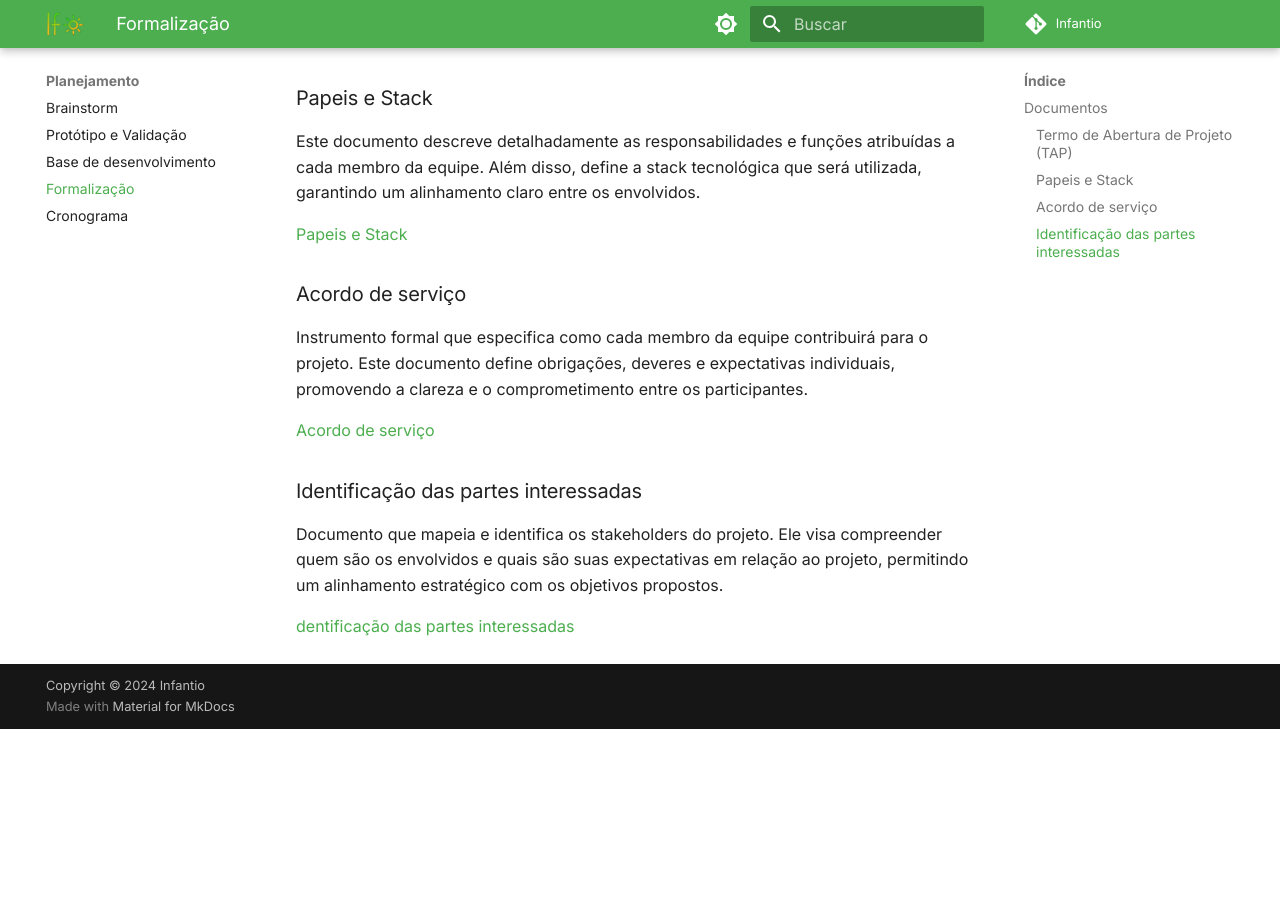
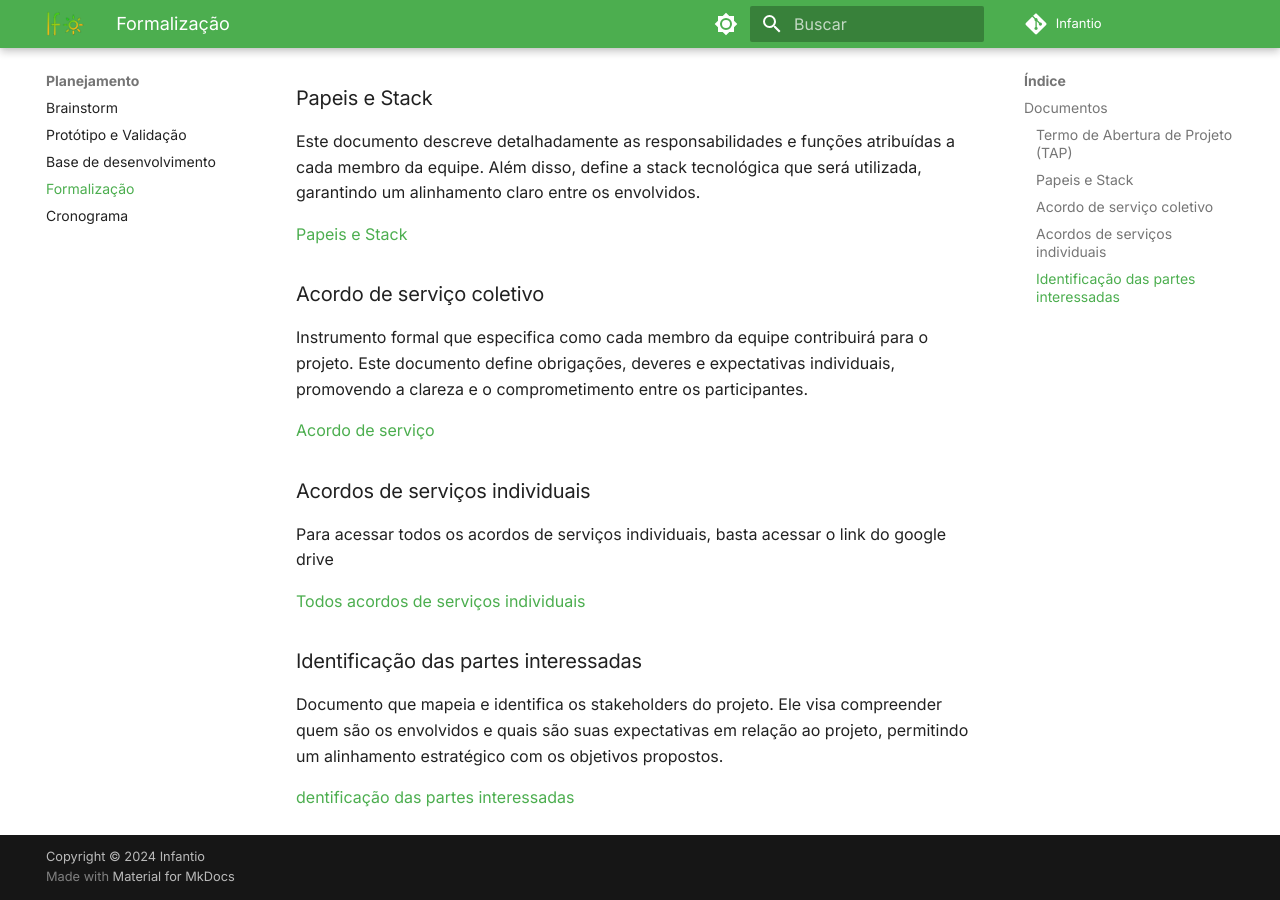
Before and after one commit to FGA-EPS-2024-2-Infantio/docs, an MkDocs documentation site: the page built from docs/planejamento/formalizacao.md, in a window 1280 px wide and 900 px high, scrolled down 592 px. Built offline with MkDocs 1.6.1 and Material for MkDocs 9.7.7, drawn with Linux system fonts in a browser that asks for light colours; some web fonts are replaced; before the commit the page ends 1321 px from its top, so only the background shows below that.

Commit message:
adicionando acordos de serviços

```diff
--- a/docs/planejamento/formalizacao.md
+++ b/docs/planejamento/formalizacao.md
@@ -18,11 +18,17 @@ Este documento descreve detalhadamente as responsabilidades e funções atribuí
 
 [Papeis e Stack](../assets/papeis_e_stack.pdf)
 
-### Acordo de serviço
+### Acordo de serviço coletivo
 
 Instrumento formal que especifica como cada membro da equipe contribuirá para o projeto. Este documento define obrigações, deveres e expectativas individuais, promovendo a clareza e o comprometimento entre os participantes.
 
 [Acordo de serviço](../assets/acordo_servico.pdf)
+
+### Acordos de serviços individuais
+
+Para acessar todos os acordos de serviços individuais, basta acessar o link do google drive
+
+[Todos acordos de serviços individuais](https://drive.google.com/drive/u/1/folders/1DI8DL1Lil7-tpJFKu1sb6nT7MKPLy9Fv)
 
 ### Identificação das partes interessadas
 
--- a/mkdocs.yml
+++ b/mkdocs.yml
@@ -49,3 +49,4 @@ nav:
   - Sprints:
       - Sprint 1: sprints/sprint1.md
       - Sprint 2: sprints/sprint2.md
+      - Sprint 3: sprints/sprint3.md
```
Also changed, not shown: docs/sprints/sprint2.md (+0 -5 lines), docs/sprints/sprint3.md (added, +11 -0 lines), 1 other file.
